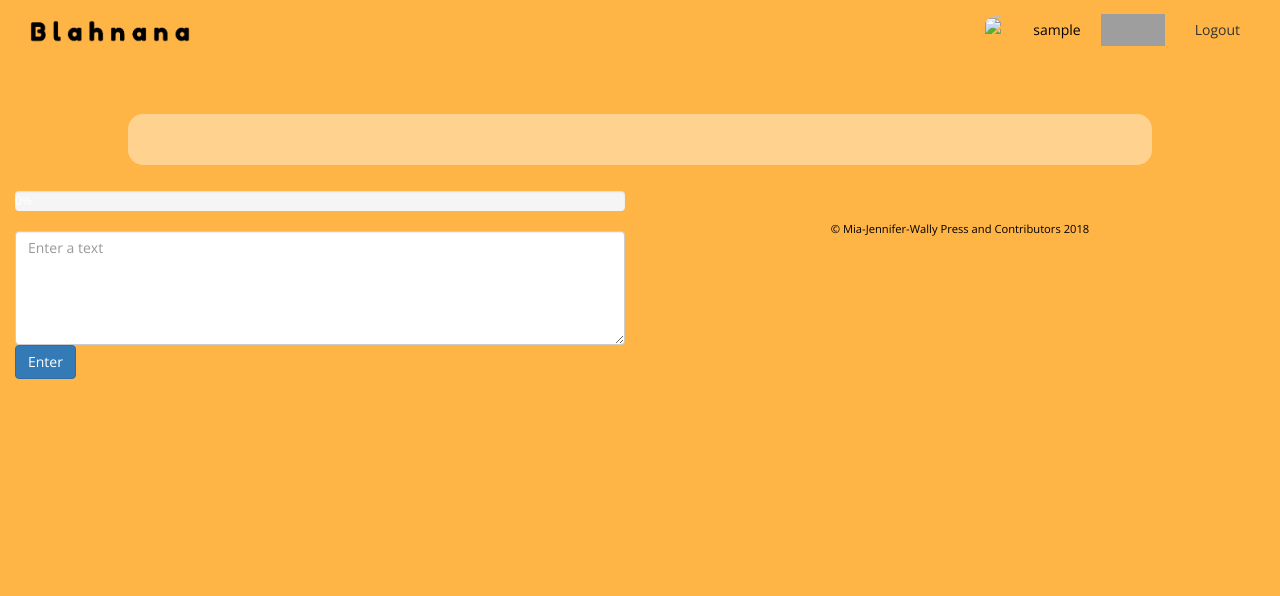
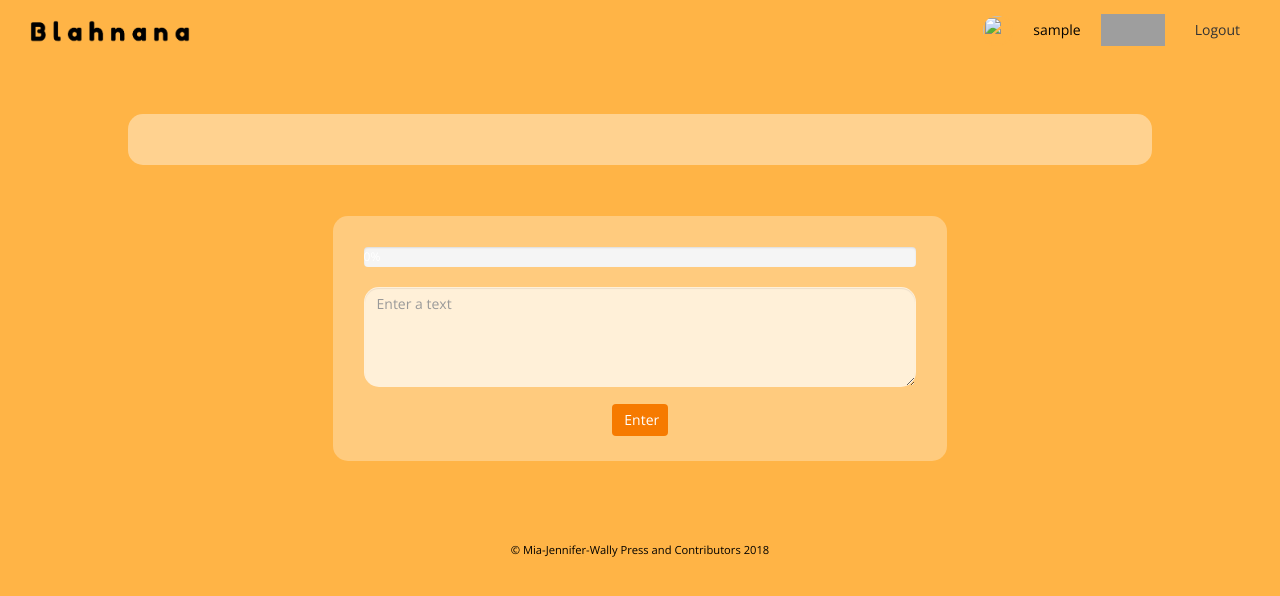
Before and after one commit to cnapaswan/blahnana, a Rails app: template app/views/stories/show.html.erb in a window 1280 px wide. Shown: the top 596 px of the page. Run offline with Rails 7, Linux system fonts and the light colour scheme; the template is opened without the code that fills it, so the values that code supplies are empty; the visitor is signed in with stand-in values (Sample User, id 1); style sheets or scripts are compiled from the project's sources; some libraries are stand-ins or nearby versions; grey boxes are pictures that could not be loaded.

Commit message:
css on story page

```diff
--- a/app/assets/stylesheets/main.css
+++ b/app/assets/stylesheets/main.css
@@ -86,6 +86,8 @@
 }
 
 footer {
+  width: 100%;
+  display: inline-block;
   text-align: center;
   color: black;
   font-size: 0.8em;
@@ -273,7 +275,7 @@
 .story-head {
   font-family: 'Fredoka One', cursive;
   font-size: 5em;
-  margin: 5% 2%;
+  margin: 5% 10%;
 }
 
 .current_story {
@@ -300,6 +302,7 @@
   border-radius: 15px;
   padding: 1%;
   background-color: black;
+  width: 20%;
 }
 .user-panel-above, .user-panel-below {
   width: 100%;
@@ -316,7 +319,6 @@
   margin-top: 5%;
 }
 
-
 .user-panel-above>.username, .entry_user_bnn {
   font-weight: 800;
   font-size: 1em;
@@ -332,6 +334,75 @@
 
 .blah {
   width: 75%;
+  padding: 5%;
+  font-size: 1.5em;
+}
+
+.give-bnn-btn {
+  width: 48px;
+  height: 48px;
+  border: none;
+  background-color: rgb(255,180,70);
+  box-shadow: 0px 4px 1px 0px rgb(134, 98, 13);
+  border-radius: 50px;
+}
+
+.text-entry-wrap {
+  width: 80%;
+  margin: 4% auto;
+  display: flex;
+  align-items: center;
+  justify-content: center;
+
+}
+
+.col-md-6 {
+  width: 60%;
+  background-color: rgba(255,255,255, 0.3);
+  padding: 3% 3% 1% 3%;
+  border-radius: 15px;
+}
+
+textarea.form-control {
+  height: 100px;
+  background-color: rgba(255,255,255, 0.7);
+  border: 1px transparent solid;
+  border-radius: 15px;
+}
+
+.txt-form {
+  display: flex;
+  flex-direction: column;
+  justify-content: center;
+}
+
+.btn-primary {
+  width: 10%;
+  color: #fff;
+  background-color: #F67A00;
+  border: none;
+  align-self: center;
+  margin-top: 3%;
+}
+
+.btn-primary:hover {
+  color: #F67A00;
+  background-color: black;
+  border: none;
+}
+
+.ask-to-wait {
+  width: 60%;
+  padding: 3%;
+  background-color: #F67A00;
+  margin: 4% auto;
+  border-radius: 15px;
+  text-align: center;
+  font-size: 1.5em;
+  line-height: 2;
+  box-shadow: 0px 4px 1px 0px rgb(134, 98, 13);
+  font-weight: 600;
+  color: #fbd99f;
 }
 
 /*story page ends*/
--- a/app/views/layouts/mailer.text.erb
+++ /dev/null
@@ -1 +0,0 @@
-<%= yield %>
--- a/app/views/stories/show.html.erb
+++ b/app/views/stories/show.html.erb
@@ -44,16 +44,16 @@
 
 <% if current_user %>
   <% if (current_user && !@story_entries.present?()) || (@story_entries.last.user_id !=  current_user.id) %>
-  <div class = "col-md-6">
-      <div class="progress">
-          <div class="progress-bar progress-bar-striped active" role="progressbar" aria-valuenow="0" aria-valuemin="0" aria-valuemax="100" style="width: 0%;">
-              <span class = "current-value">0%</span>
-          </div>
-      </div>
 
-
+  <div class="text-entry-wrap">
+  <div class ="col-md-6">
+    <div class="progress">
+        <div class="progress-bar progress-bar-striped active" role="progressbar" aria-valuenow="0" aria-valuemin="0" aria-valuemax="100" style="width: 0%;">
+            <span class = "current-value">0%</span>
+        </div>
+    </div>
     <div class="new_entry form-group">
-      <form action="/api/stories_entries" method="post">
+      <form class="txt-form" action="/api/stories_entries" method="post">
         <input type="hidden" name="authenticity_token" value="<%= form_authenticity_token %>">
         <input class="story_id_ipt" type="hidden" name="story_id" value="<%= @story.id %>">
         <input class="current-user_id_ipt" type="hidden" name="user_id" value="<%= current_user.id %>">
@@ -61,7 +61,8 @@
         <button class="submit count btn btn-primary">Enter</button>
       </form>
     </div>
-   </div>
+   </div> <!--end of col-md6-->
+ </div><!--end of text entry wrap-->
   <% end %>
 
 <% end %>
@@ -72,14 +73,15 @@
       @story_entries.last.user_id == current_user.id %>
 
   <div class="ask-to-wait">
-    Hoi, someone has been typing hard.
-    wait a little! we are finding  someone to write after your last entry
+    <span>
+      Hoi, someone has been typing hard.
+    </span><br>
+    <span>
+    Wait a little! we are finding  someone to connect your last entry.
+    </span>
   </div>
 
 <% end %>
-
-
-
 
 
 <script>
```
Also changed, not shown: app/views/charges/new.html.erb (deleted, +0 -24 lines), app/views/layouts/charges.html.erb (deleted, +0 -7 lines), app/views/layouts/mailer.html.erb (deleted, +0 -13 lines).
